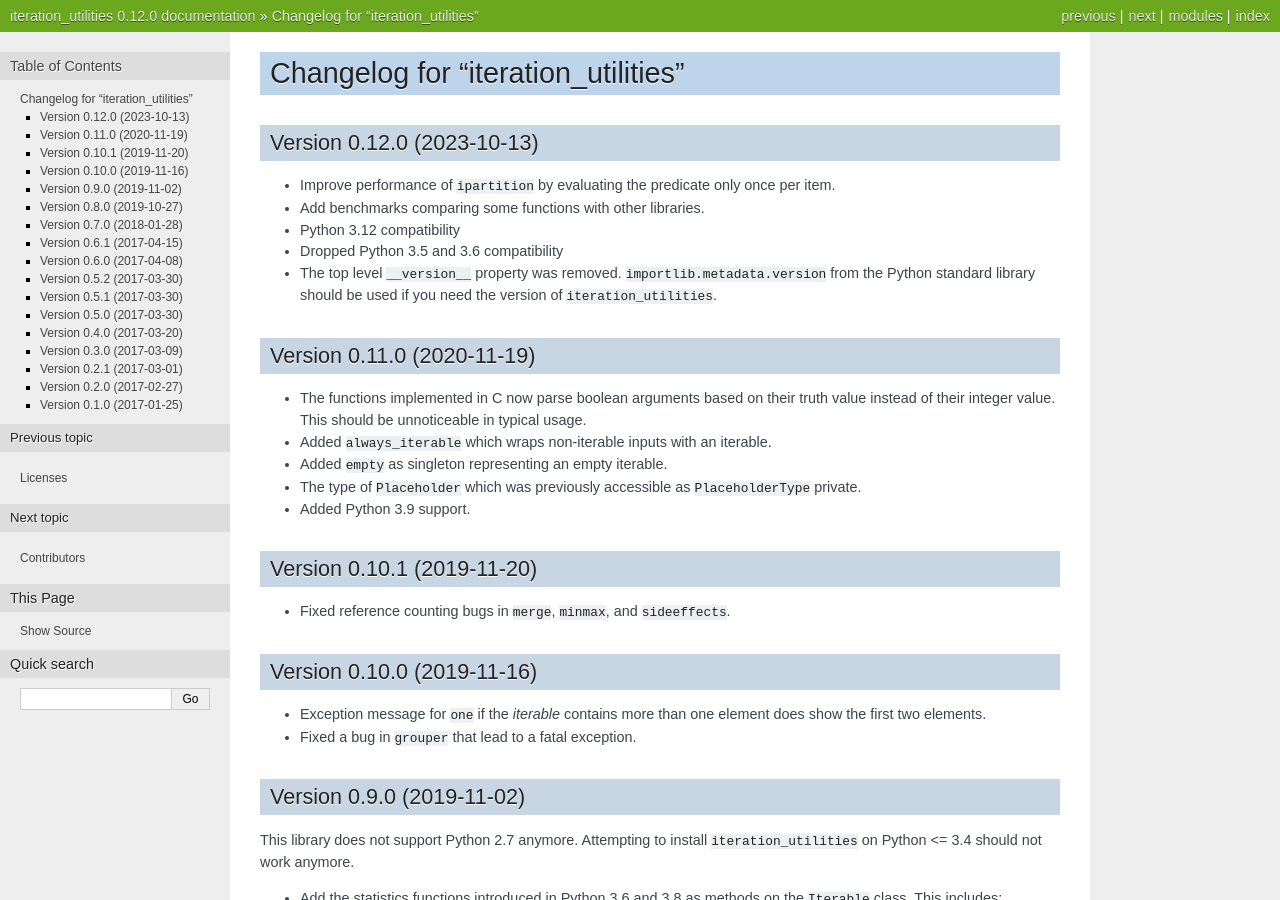
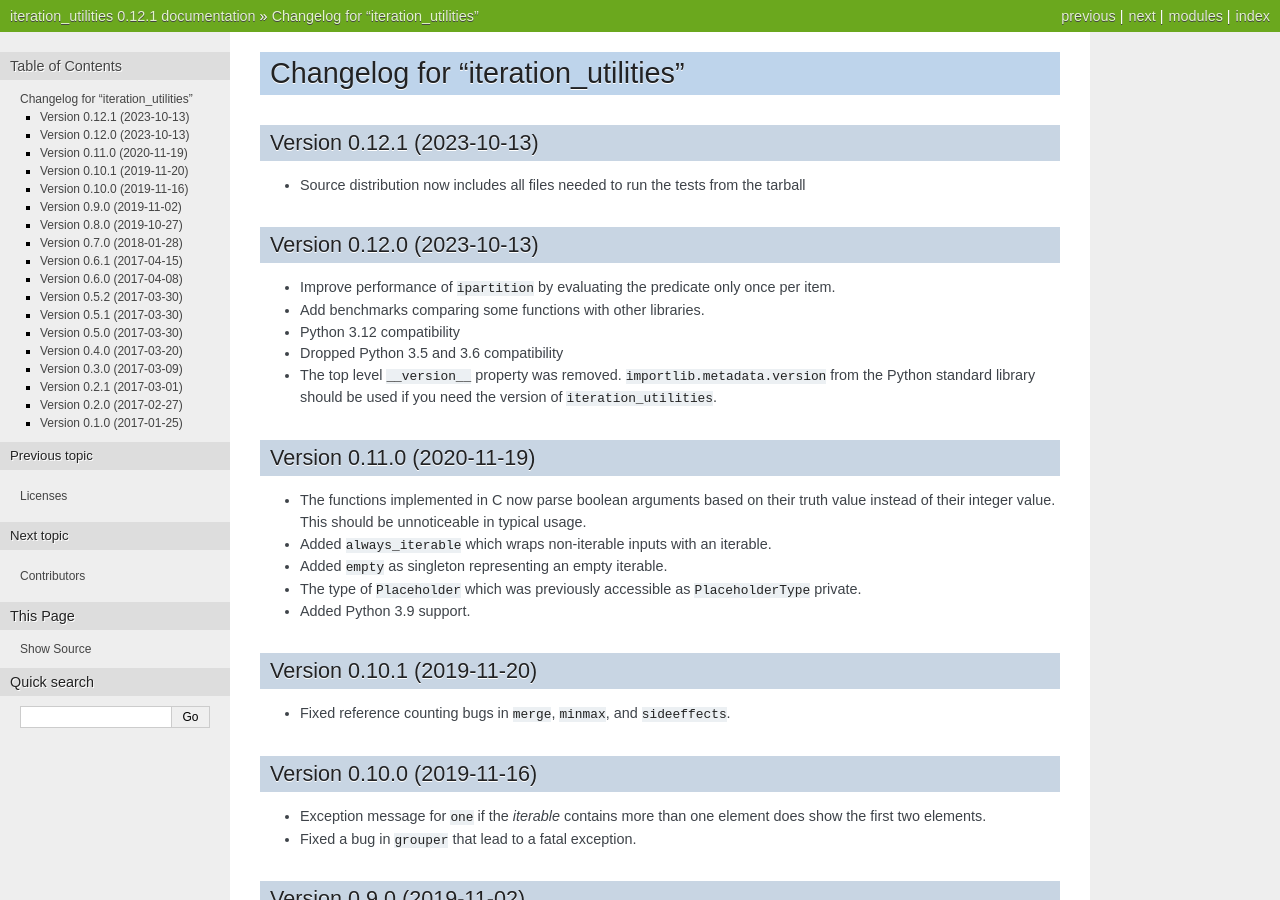
Before and after one commit to MSeifert04/iteration_utilities, a Sphinx documentation site: the page built from docs/CHANGES.rst, in a window 1280 px wide and 900 px high. Built offline with Sphinx 7.4.7, drawn with Linux system fonts in a browser that asks for light colours; some of the changed text lies outside the part shown.

Commit message:
Include all of the tests folder in the source tarball
Also update Github Actions

Travis wasn't used for a while, remove from Readme

```diff
--- a/README.rst
+++ b/README.rst
@@ -74,10 +74,6 @@ Downloads
 Test status
 ^^^^^^^^^^^
 
-.. image:: https://travis-ci.org/MSeifert04/iteration_utilities.svg?branch=master
-   :target: https://travis-ci.org/MSeifert04/iteration_utilities
-   :alt: Travis CI Status
-
 .. image:: https://ci.appveyor.com/api/projects/status/7dcitqxmh82d0x0m?svg=true
    :target: https://ci.appveyor.com/project/MSeifert04/iteration-utilities
    :alt: AppVeyor Status
--- a/docs/CHANGES.rst
+++ b/docs/CHANGES.rst
@@ -1,5 +1,11 @@
 Changelog for "iteration_utilities"
 -----------------------------------
+
+Version 0.12.1 (2023-10-13)
+^^^^^^^^^^^^^^^^^^^^^^^^^^^
+
+- Source distribution now includes all files needed to run the tests from the tarball
+
 
 Version 0.12.0 (2023-10-13)
 ^^^^^^^^^^^^^^^^^^^^^^^^^^^
--- a/pyproject.toml
+++ b/pyproject.toml
@@ -4,7 +4,7 @@ build-backend = "setuptools.build_meta"
 
 [project]
 name = "iteration_utilities"
-version = "0.12.0"
+version = "0.12.1"
 description = "Utilities based on Pythons iterators and generators."
 readme = "README.rst"
 requires-python = ">=3.7"
```
Also changed, not shown: 5 other files.
